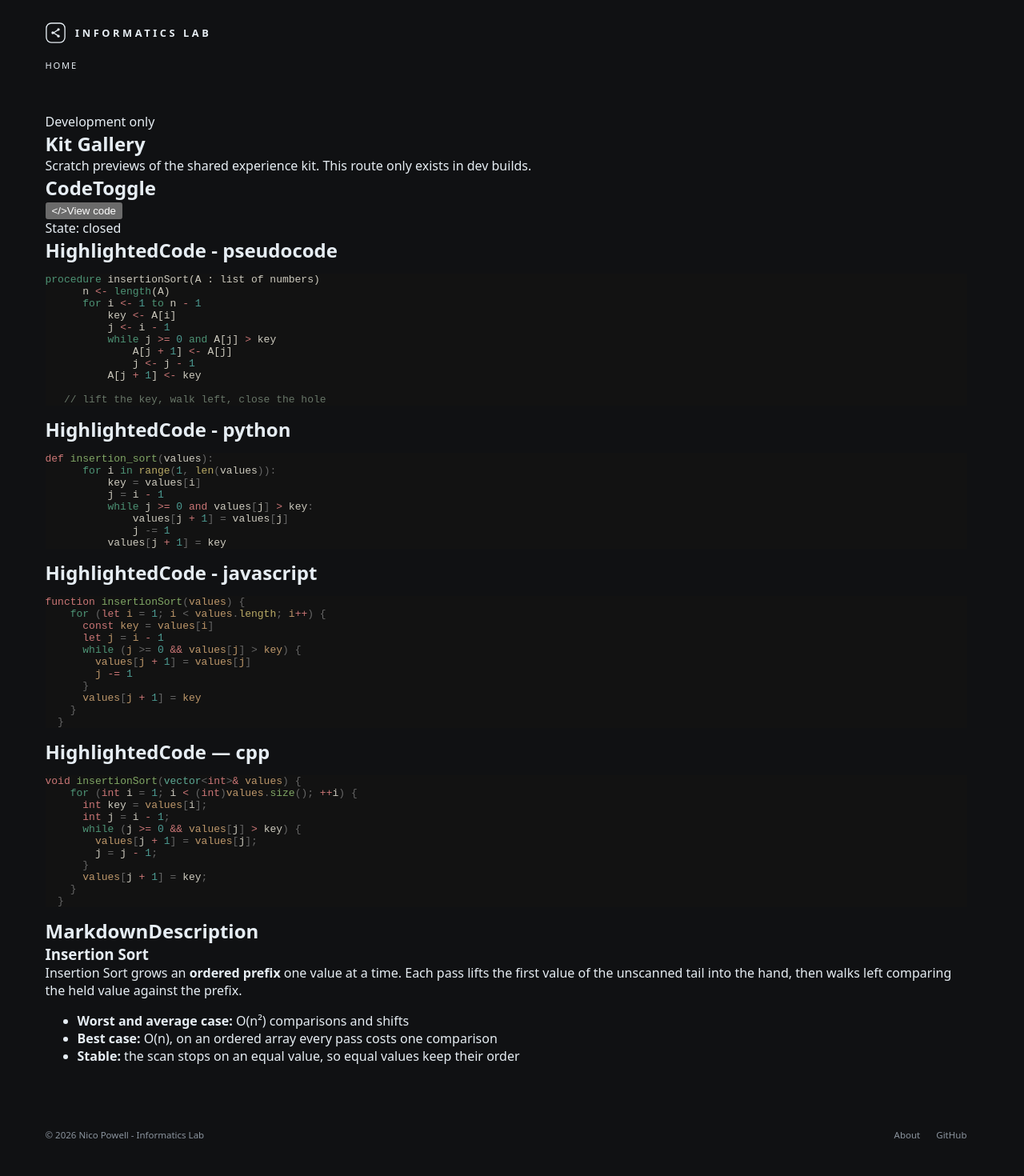
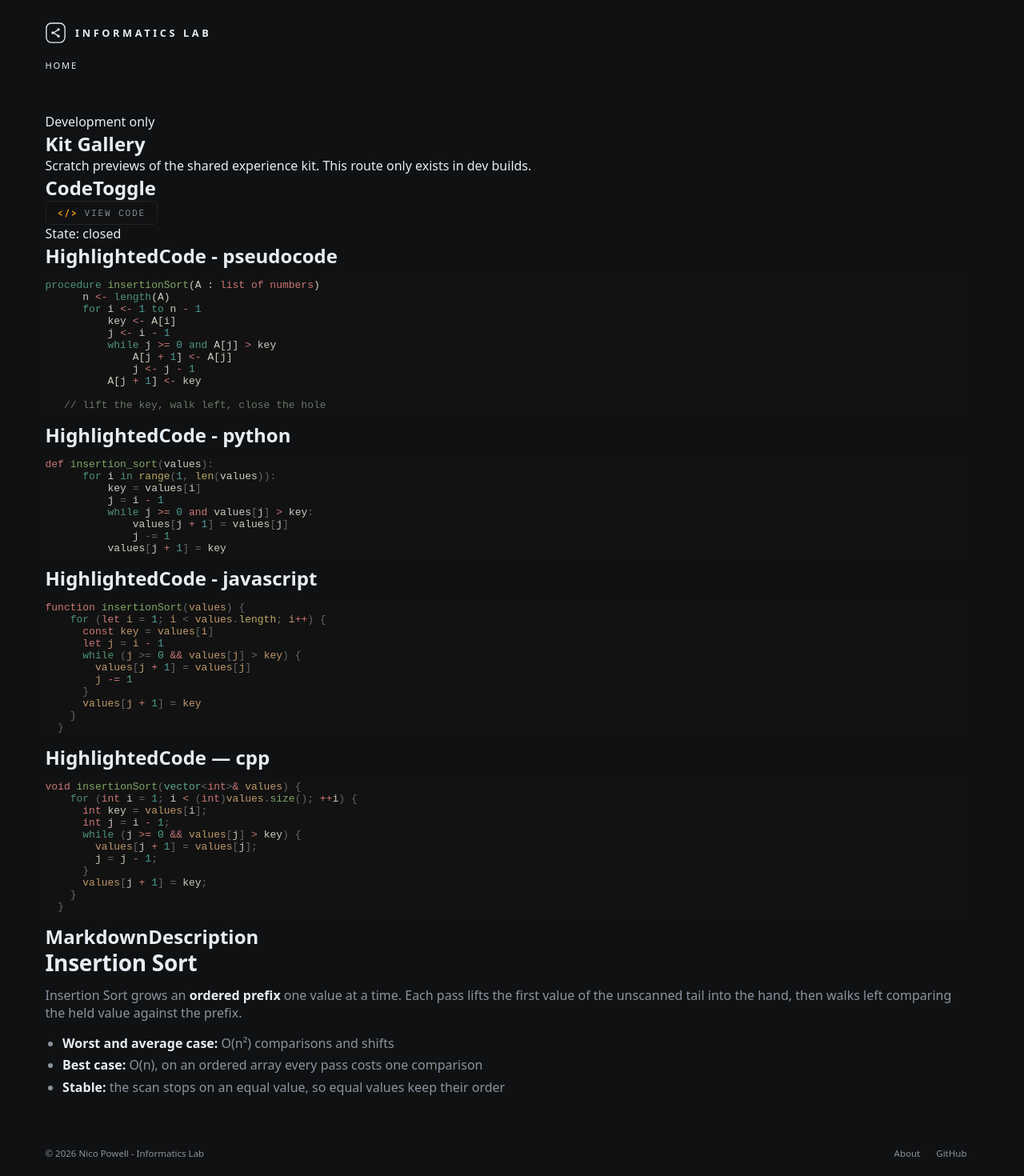
Before and after one commit to nicopowell/informatics-lab, a React (Vite) app: page /kit in a window 1280 px wide. Shown: the top 1470 px of the page at 80% size. Built offline with nearby package versions, Linux system fonts and the light colour scheme.

Commit message:
feat: add kit styles and enrich pseudocode grammar

```diff
--- a/src/App.css
+++ b/src/App.css
@@ -27,9 +27,9 @@
 }
 
 .site-header__logo {
-  flex: none;
-  width: 1.6rem;
-  height: 1.6rem;
+	flex: none;
+	width: 1.6rem;
+	height: 1.6rem;
 }
 
 .site-header__wordmark {
@@ -114,3 +114,30 @@
 .site-breadcrumb__current {
 	color: var(--color-text);
 }
+
+.ui-button {
+	font: inherit;
+	font-size: 0.7rem;
+	letter-spacing: 0.16em;
+	text-transform: uppercase;
+	text-decoration: none;
+	color: var(--color-muted);
+	background: transparent;
+	border: 1px solid var(--color-border);
+	border-radius: 6px;
+	padding: 0.45rem 0.9rem;
+	cursor: pointer;
+	transition:
+		color 0.15s ease,
+		border-color 0.15s ease;
+}
+
+.ui-button:hover {
+	color: var(--color-text);
+	border-color: rgba(255, 255, 255, 0.3);
+}
+
+.ui-button:disabled {
+	opacity: 0.4;
+	cursor: not-allowed;
+}
--- a/src/experience/code-panel/CodeToggle.tsx
+++ b/src/experience/code-panel/CodeToggle.tsx
@@ -1,3 +1,5 @@
+import './code-panel.css'
+
 type CodeToggleProps = {
   open: boolean
   onToggle: () => void
--- /dev/null
+++ b/src/experience/code-panel/code-panel.css
@@ -0,0 +1,16 @@
+.code-toggle {
+	display: inline-flex;
+	align-items: center;
+	gap: 0.5rem;
+	font-family: var(--font-mono);
+}
+
+.code-toggle__icon {
+	color: var(--color-comparing);
+	font-weight: 600;
+}
+
+/* An open panel is a state, so the label reads as active text. */
+.code-toggle--active {
+	color: var(--color-text);
+}
--- a/src/experience/code-panel/pseudocode.tmLanguage.json
+++ b/src/experience/code-panel/pseudocode.tmLanguage.json
@@ -3,11 +3,23 @@
 	"scopeName": "source.pseudocode",
 	"repository": {},
 	"patterns": [
+		{
+			"name": "meta.function.pseudocode",
+			"match": "\\b(procedure)\\s+(\\w+)",
+			"captures": {
+				"1": { "name": "keyword.control.pseudocode" },
+				"2": { "name": "entity.name.function.pseudocode" }
+			}
+		},
 		{ "name": "comment.line.double-slash.pseudocode", "match": "//.*$" },
 		{
 			"name": "keyword.control.pseudocode",
 			"match": "\\b(procedure|while|for|to|if|then|else|do|return|break|repeat|until|and|or|not|true|false|swap|length)\\b"
 		},
+		{
+			"name": "storage.type.pseudocode",
+			"match": "\\b(list of numbers|number|boolean|string|text)\\b"
+		},
 		{ "name": "constant.numeric.pseudocode", "match": "\\b\\d+\\b" },
 		{ "name": "keyword.operator.pseudocode", "match": "<-|->|[<>]=?|==|!=|[/+\\-*]" }
 	]
--- a/src/experience/markdown/MarkdownDescription.tsx
+++ b/src/experience/markdown/MarkdownDescription.tsx
@@ -1,4 +1,5 @@
 import Markdown from "react-markdown"
+import './markdown.css'
 
 type MarkdownDescriptionProps = {
   source: string
@@ -6,7 +7,9 @@ type MarkdownDescriptionProps = {
 
 function MarkdownDescription({ source }: MarkdownDescriptionProps) {
   return (
-    <Markdown>{source}</Markdown>
+    <div className="experience-description">
+      <Markdown>{source}</Markdown>
+    </div>
   )
 }
 
--- /dev/null
+++ b/src/experience/markdown/markdown.css
@@ -0,0 +1,40 @@
+.experience-description {
+	color: var(--color-muted);
+}
+
+.experience-description h1 {
+	margin: 0 0 0.75rem;
+	font-size: 1.75rem;
+	line-height: 1.2;
+	letter-spacing: -0.01em;
+	color: var(--color-text);
+}
+
+.experience-description h2 {
+	margin: 1.5rem 0 0.5rem;
+	font-size: 1.2rem;
+	color: var(--color-text);
+}
+
+.experience-description p {
+	margin: 0 0 1rem;
+}
+
+.experience-description ul {
+	margin: 0 0 1rem;
+	padding-left: 1.35rem;
+}
+
+.experience-description li {
+	margin-bottom: 0.35rem;
+}
+
+.experience-description li:last-child,
+.experience-description p:last-child,
+.experience-description ul:last-child {
+	margin-bottom: 0;
+}
+
+.experience-description strong {
+	color: var(--color-text);
+}
```
Lines whose indentation alone changed are shown as unchanged.
